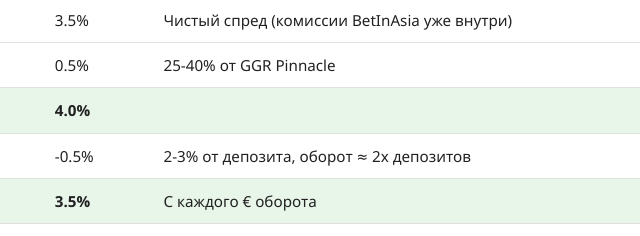
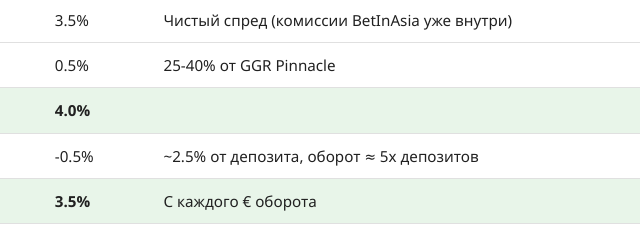
Before and after one commit to DoroninDobroCorp/euro_bookmaker_presentation, a plain HTML site: page index.html in a window 1280 px wide. Shown: the part 5464-5700 px from the top of the page, 395-1035 px from the left. Drawn offline with Linux system fonts and the light colour scheme.

Commit message:
Fix PSP calculation: turnover = 5x deposits (not 2x)

```diff
--- a/index.html
+++ b/index.html
@@ -346,7 +346,7 @@
                     <tr><td>Кросс-беттинг спред</td><td>3.5%</td><td>Чистый спред (комиссии BetInAsia уже внутри)</td></tr>
                     <tr><td>Affiliate кэшбек Pinnacle</td><td>0.5%</td><td>25-40% от GGR Pinnacle</td></tr>
                     <tr class="highlight"><td><strong>Валовая маржа</strong></td><td><strong>4.0%</strong></td><td></td></tr>
-                    <tr><td>PSP комиссии</td><td>-0.5%</td><td>2-3% от депозита, оборот ≈ 2x депозитов</td></tr>
+                    <tr><td>PSP комиссии</td><td>-0.5%</td><td>~2.5% от депозита, оборот ≈ 5x депозитов</td></tr>
                     <tr class="highlight"><td><strong>Чистая маржа</strong></td><td><strong>3.5%</strong></td><td>С каждого € оборота</td></tr>
                 </table>
             </div>
```
